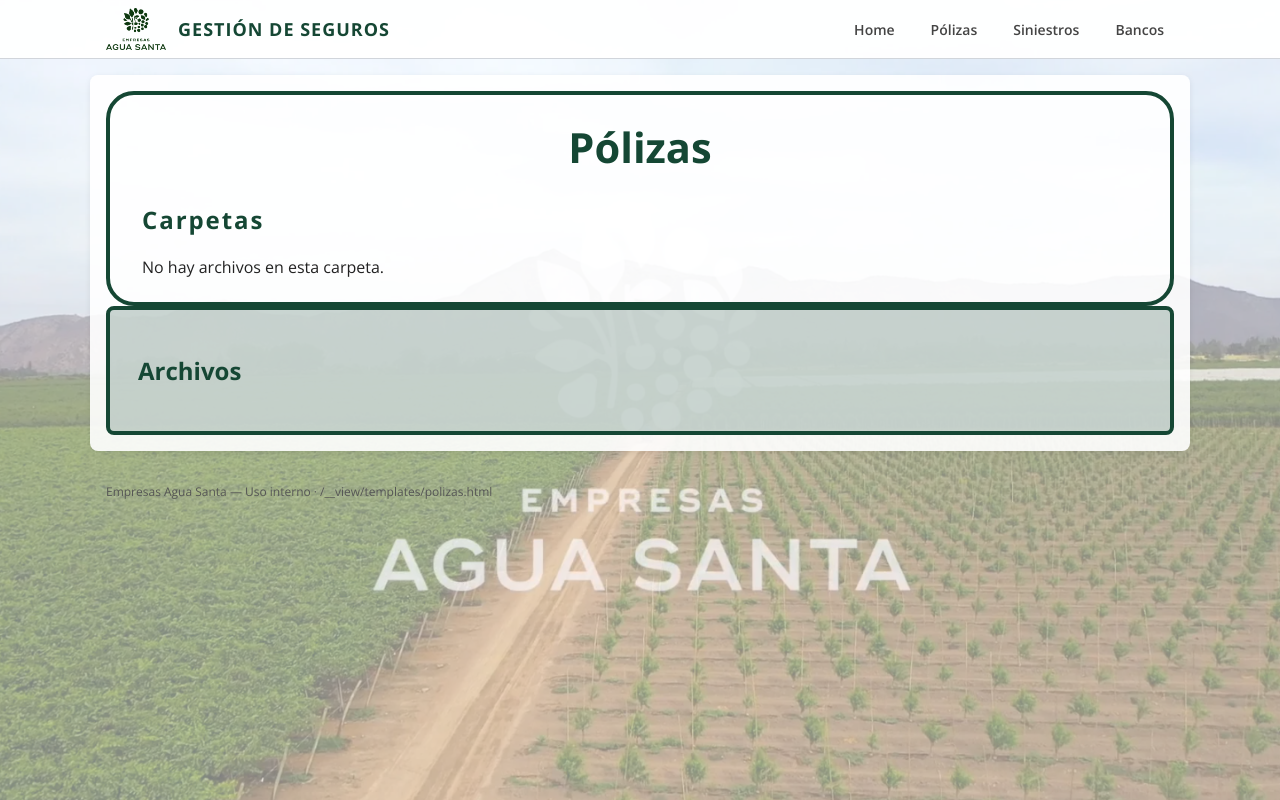
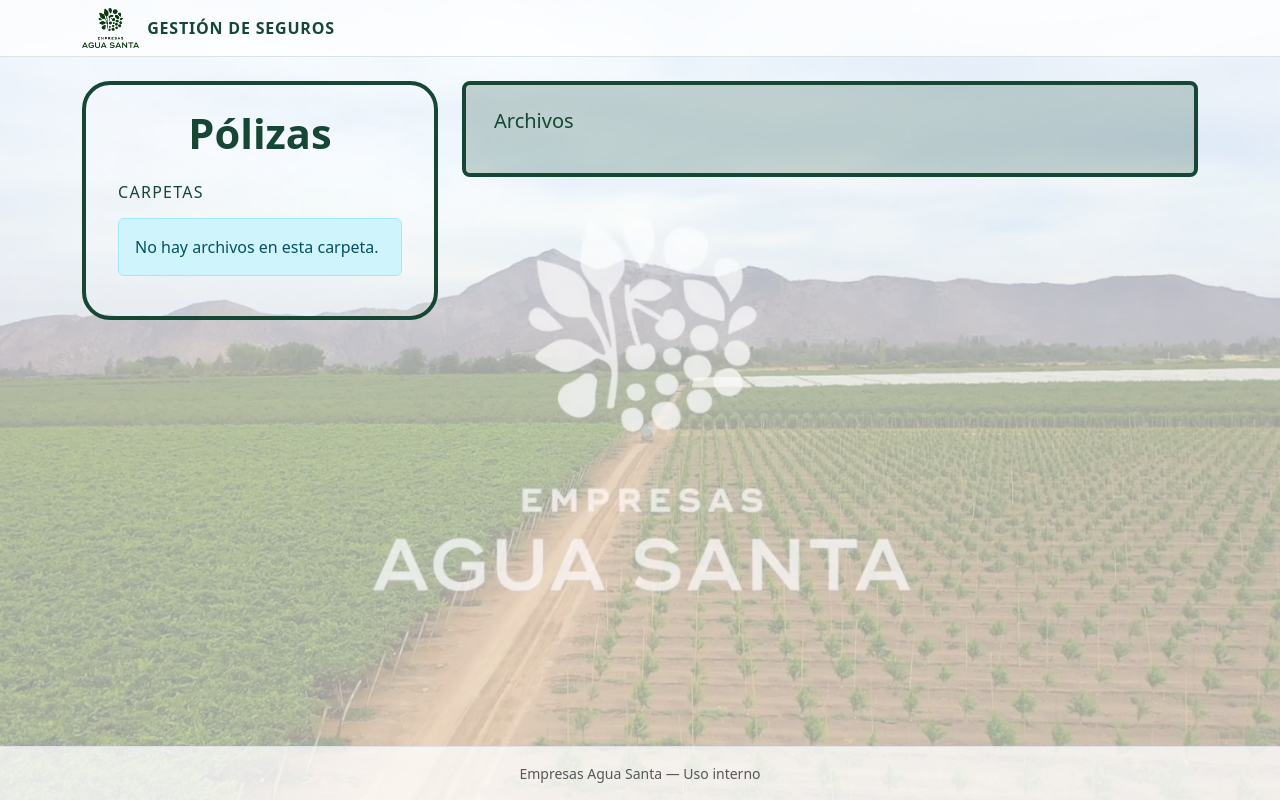
Before and after one commit to EdsonLazoAguaSanta/seguimiento_polizas, a FastAPI app: template templates/polizas.html in a window 1280 px wide. Run offline with FastAPI, Linux system fonts and the light colour scheme; the template is opened without the code that fills it, so the values that code supplies are empty.

Commit message:
Update polizas.html

```diff
--- a/templates/polizas.html
+++ b/templates/polizas.html
@@ -1,4 +1,4 @@
-{% extends "base.html" %}
+{% extends "base_polizas_publica.html" %}
 
 {% block title %}Pólizas{% endblock %}
 
```
